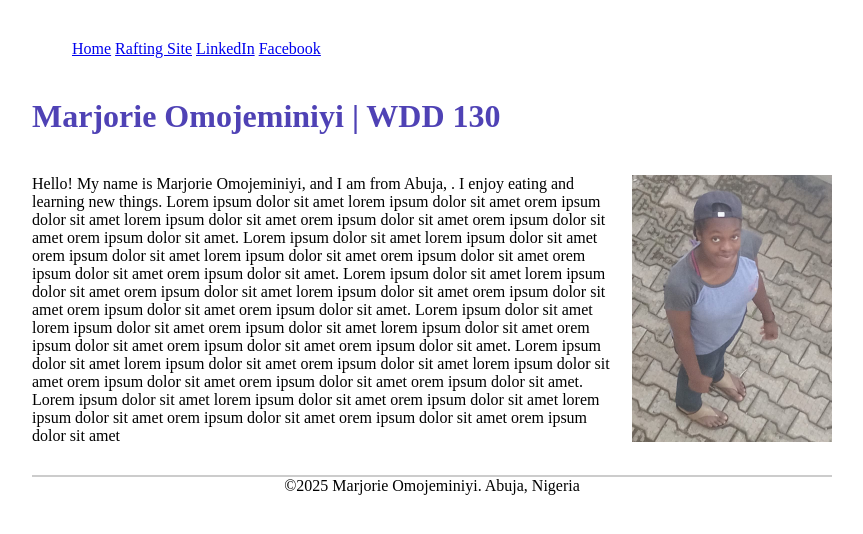
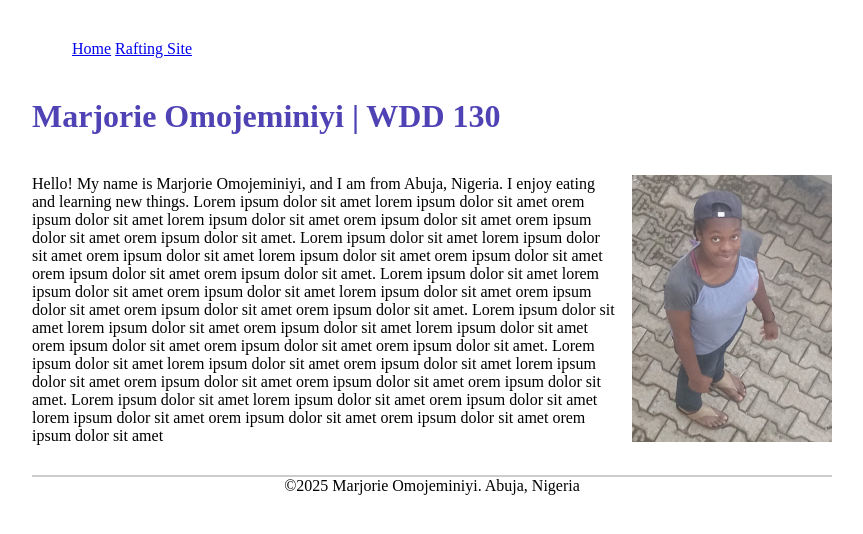
Before and after one commit to Emperorcocoa/wdd130, a plain HTML site: page index.html in a window 1280 px wide. Shown: the whole page, without its empty margins (208-1071 px from the left). Drawn offline with Linux system fonts and the light colour scheme.

Commit message:
New commit

```diff
--- a/index.html
+++ b/index.html
@@ -13,15 +13,13 @@
       <nav>
         <a href="#">Home</a>
         <a href="wwr/about.html">Rafting Site</a>
-        <a href="https://linkedin.com" target="_blank">LinkedIn</a>
-        <a href="https://facebook.com" target="_blank">Facebook</a>
       </nav>
     </header>
 
     <main>
       <h1>Marjorie Omojeminiyi | WDD 130</h1>
       <img src="images/profile.jpg" alt="Hello, my name is Marjorie Omojeminiyi" width="200" class="profile">
-      <p>Hello! My name is Marjorie Omojeminiyi, and I am from Abuja, . I enjoy eating and learning new things.
+      <p>Hello! My name is Marjorie Omojeminiyi, and I am from Abuja, Nigeria. I enjoy eating and learning new things.
           Lorem ipsum dolor sit amet lorem ipsum dolor sit amet orem ipsum dolor
           sit amet lorem ipsum dolor sit amet orem ipsum dolor sit amet orem ipsum dolor sit amet orem ipsum dolor
           sit amet. Lorem ipsum dolor sit amet lorem ipsum dolor sit amet orem ipsum dolor
@@ -35,6 +33,7 @@
           sit amet. Lorem ipsum dolor sit amet lorem ipsum dolor sit amet orem ipsum dolor
           sit amet lorem ipsum dolor sit amet orem ipsum dolor sit amet orem ipsum dolor sit amet orem ipsum dolor
           sit amet</p>
+
     <footer>
       <p>©2025 Marjorie Omojeminiyi. Abuja, Nigeria</p>
     </footer>
```
